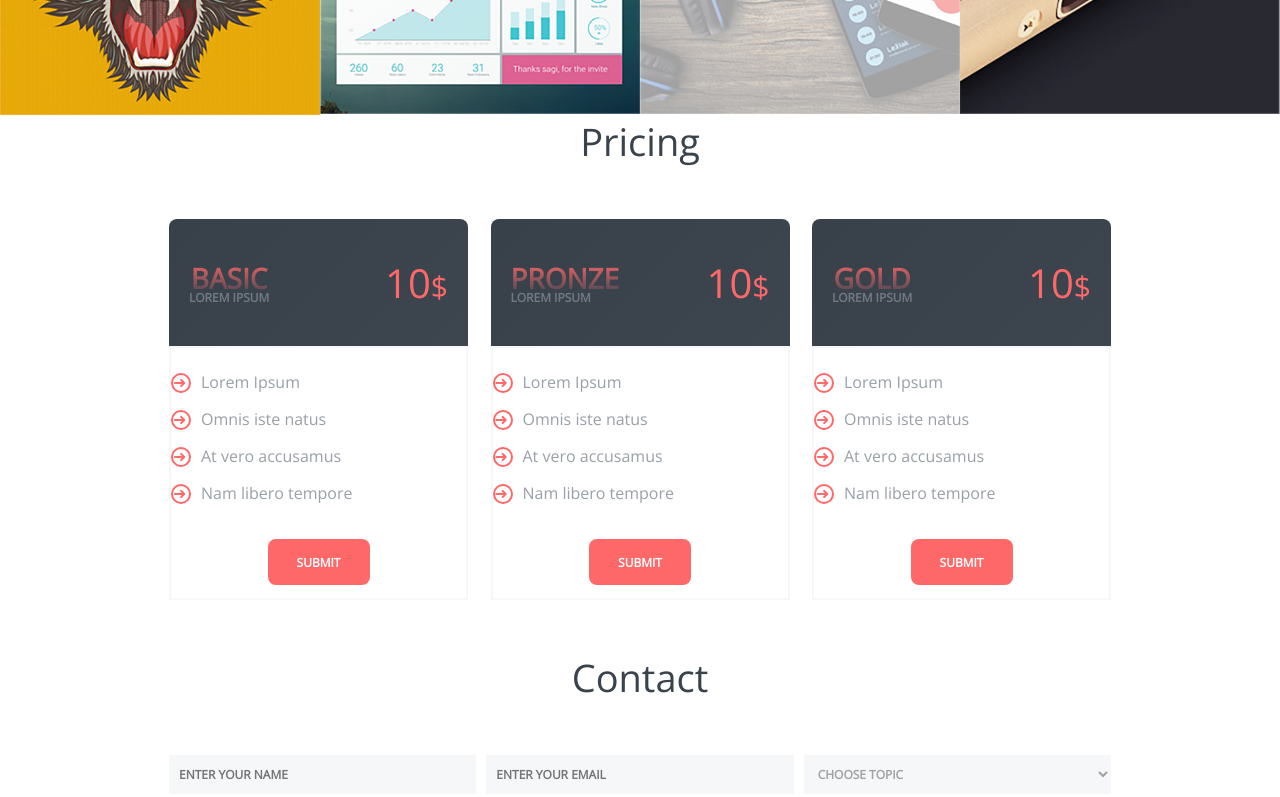
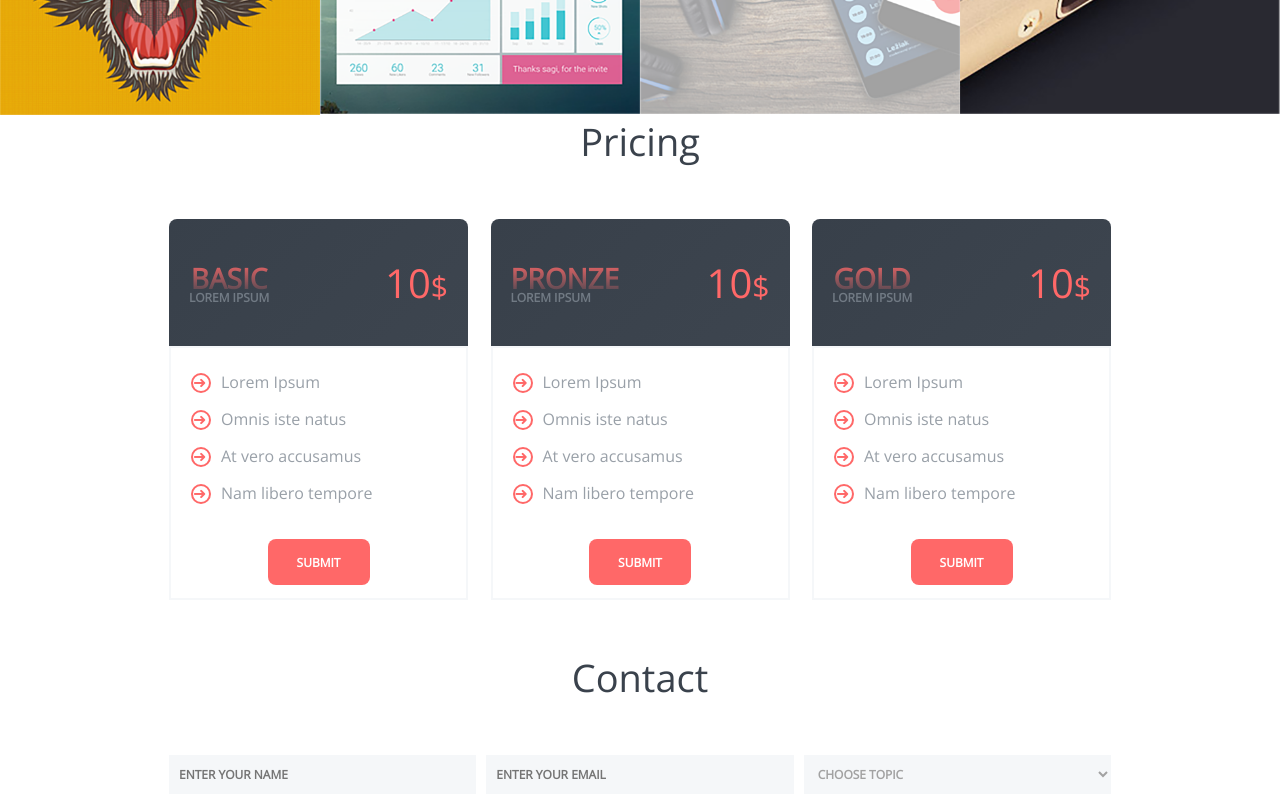
Before and after one commit to PiotrWolski1000/react-pixel-perfect-website, a React (Create React App) app: page / in a window 1280 px wide. Shown: the part 1884-2681 px from the top of the page. Built offline with nearby package versions, Linux system fonts and the light colour scheme.

Commit message:
clear both after portfolio component

```diff
--- a/src/css/pricing.scss
+++ b/src/css/pricing.scss
@@ -1,6 +1,7 @@
 .pricing{
     width: 100%;
     height: auto;
+    margin-top: 50px;
 }
 
 .pricing__cards__wrapper{
@@ -118,7 +119,9 @@
 
     display: flex;
     justify-content: flex-start;
+
     ul {
+        padding-left:20px;
         margin: 0;
         list-style: none;
     }
```
